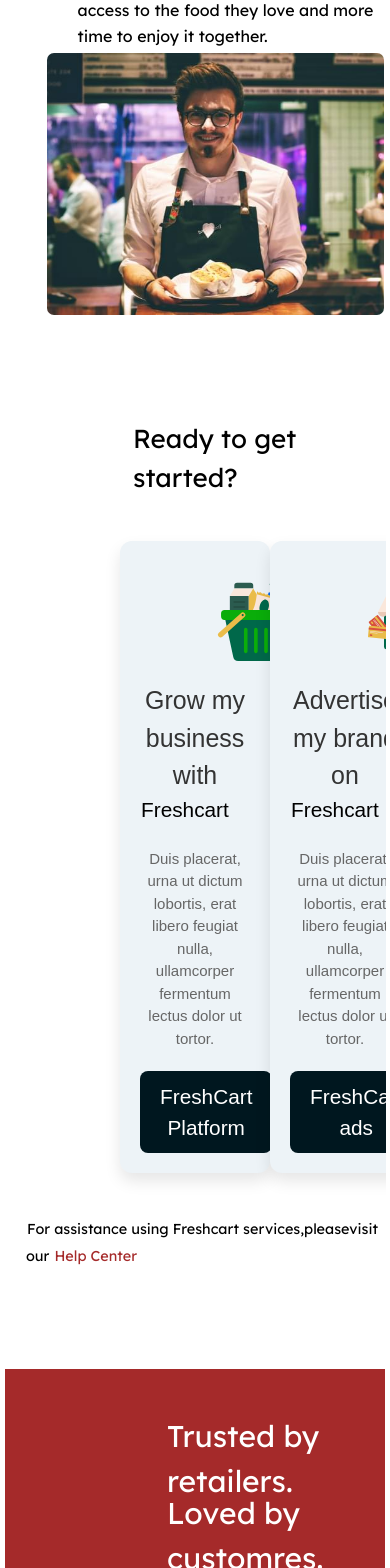
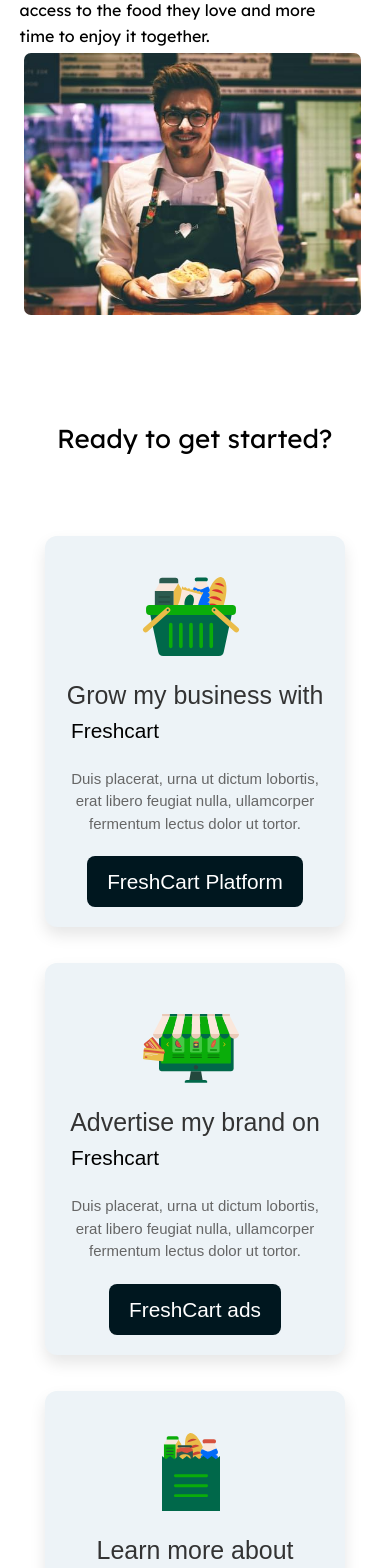
Before and after one commit to BijjamVijayReddy/Ecommerce-FE, a React (Create React App) app: page /about in a window 390 px wide. Shown: the part 432-2000 px from the top of the page. Built offline with nearby package versions, Linux system fonts and the light colour scheme.

Commit message:
about file

```diff
--- a/src/pages/about-us/About.css
+++ b/src/pages/about-us/About.css
@@ -301,7 +301,7 @@
 @media (max-width: 600px) {
     .first {
         flex-direction: column;
-        margin-left: 20px;
+        margin-left: -3px;
         margin-right: 20px;
     }
 
@@ -318,12 +318,13 @@
     .card {
         width: 100%;
         margin: 0 auto;
+
     }
 
     .abc,
     .first2 {
         font-size: 32px;
-        margin-left: 20px;
+        margin-left: -50px;
     }
 
     .txt_1,
@@ -348,3 +349,73 @@
 
     }
 }
+
+@media (max-width: 768px) {
+    .main_about1 {
+        flex-direction: column;
+        align-items: center;
+        margin: auto;
+    }
+
+    .main-txt {
+        margin-left: 50px;
+    }
+
+    .card {
+        width: 100%;
+        margin-top: 36px;
+    }
+}
+
+@media (max-width: 768px) {
+    .main_view {
+        flex-direction: row;
+        gap: 15px;
+    }
+
+    /* Scale down font sizes */
+    .txt1,
+    .txt2 {
+        font-size: 1.5em;
+
+    }
+
+    .views1,
+    .views2,
+    .views3,
+    .views4 {
+        font-size: 1.8em;
+        width: 150px;
+        /* Slightly smaller for medium screens */
+    }
+}
+
+/* Adjustments for mobile devices */
+@media (max-width: 480px) {
+    .main_about2 {
+        padding: 20px;
+    }
+
+    .txt1,
+    .txt2 {
+        font-size: 1.2em;
+        flex-direction: column;
+        gap: 20px;
+    }
+
+    /* Stack view items vertically */
+    .main_view {
+        flex-direction: column;
+        gap: 1px;
+    }
+
+    .views1,
+    .views2,
+    .views3,
+    .views4 {
+        font-size: 1.5em;
+        width: 100%;
+        /* Full width on small screens */
+        max-width:300px;
+    }
+}
```
